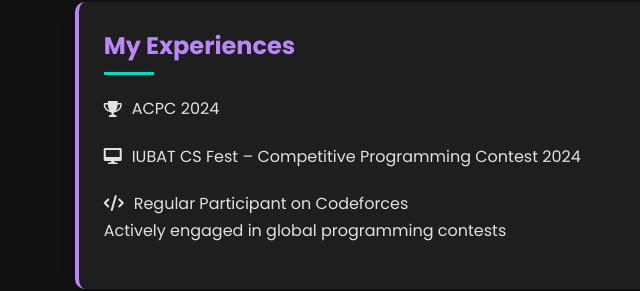
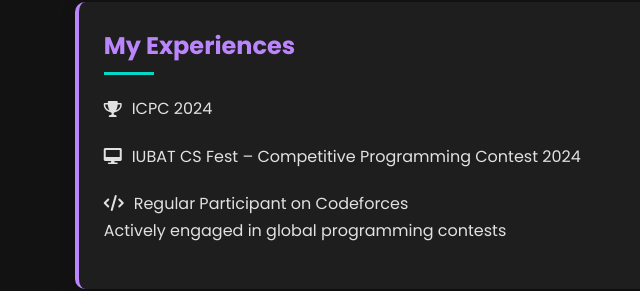
Before and after one commit to Rakib24299/portfolio-2, a plain HTML site: page index.html in a window 1280 px wide. Shown: the part 1083-1374 px from the top of the page, 400-1040 px from the left. Drawn offline with Linux system fonts and the light colour scheme.

Commit message:
Update index.html

```diff
--- a/index.html
+++ b/index.html
@@ -99,7 +99,7 @@
             <div class="main__experience">
                 <h3>My Experiences</h3>
                 <div class="exp-1">
-                    <p><i class="fas fa-trophy"></i> ACPC 2024</p>
+                    <p><i class="fas fa-trophy"></i> ICPC 2024</p>
                 </div>
                 <div class="exp-2">
                     <p><i class="fas fa-desktop"></i> IUBAT CS Fest – Competitive Programming Contest 2024</p>
@@ -112,4 +112,5 @@
         </div>
     </main>
 </body>
+
 </html>
```
